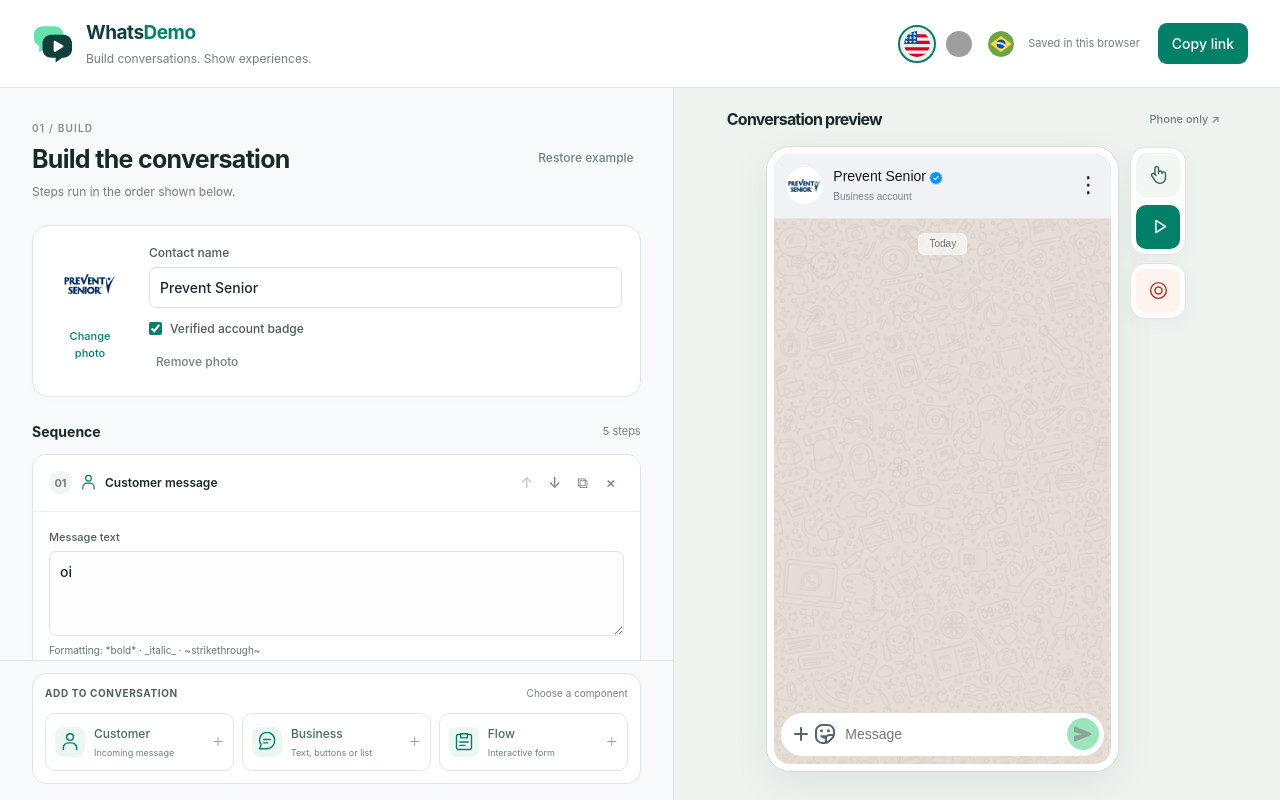
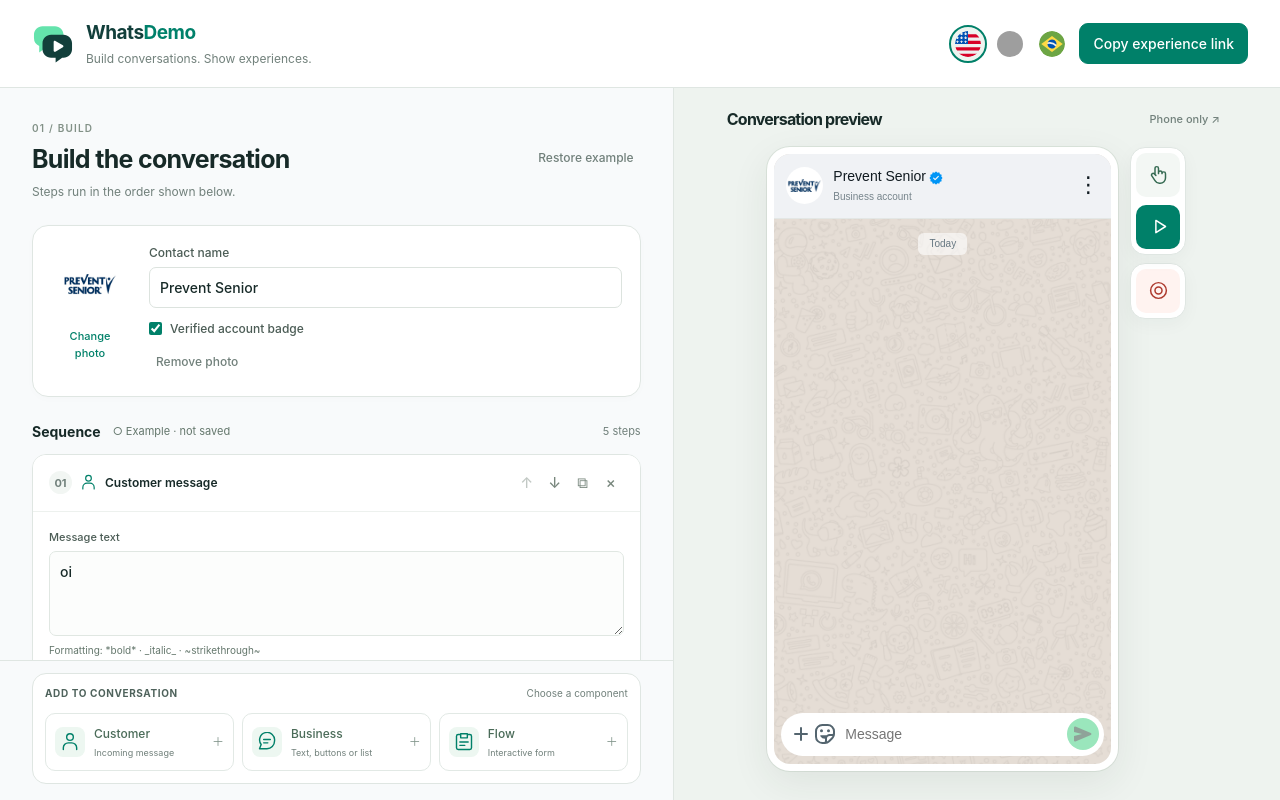
Before and after one commit to guilher-me/whats-demo, a React (Vite) app: page / in a window 1280 px wide. Built offline with nearby package versions, Linux system fonts and the light colour scheme; grey boxes are pictures that could not be loaded.

Commit message:
fix: distinguish local draft saving from experience sharing

```diff
--- a/src/app/App.tsx
+++ b/src/app/App.tsx
@@ -121,10 +121,7 @@
           .join(' ') || undefined
       }
     >
-      <AppHeader
-        disabled={recorder.busy}
-        status={hasErrors ? t('app.corrections') : editor.saveStatus}
-      >
+      <AppHeader disabled={recorder.busy}>
         <ShareButton
           project={editor.project}
           disabled={hasErrors || editor.loading || recorder.busy}
@@ -133,6 +130,7 @@
       </AppHeader>
       <main className="workspace">
         <EditorPanel
+          saveState={editor.saveState}
           disabled={recorder.busy}
           project={editor.project}
           revision={editor.revision}
--- a/src/app/AppHeader.tsx
+++ b/src/app/AppHeader.tsx
@@ -2,15 +2,7 @@
 import type { ReactNode } from 'react';
 import brandIcon from '../../assets/whatsdemo-icon.svg';
 import { LanguageSwitcher } from '../i18n/LanguageSwitcher';
-export function AppHeader({
-  status,
-  children,
-  disabled,
-}: {
-  status: string;
-  children: ReactNode;
-  disabled?: boolean;
-}) {
+export function AppHeader({ children, disabled }: { children: ReactNode; disabled?: boolean }) {
   const t = useT();
 
   return (
@@ -28,9 +20,6 @@
       </div>
       <div className="header-actions">
         <LanguageSwitcher disabled={disabled} />
-        <span className="save-status" role="status">
-          {status}
-        </span>
         {children}
       </div>
     </header>
--- a/src/features/editor/components/EditorPanel.tsx
+++ b/src/features/editor/components/EditorPanel.tsx
@@ -8,7 +8,10 @@
 import { Button } from '../../../components/ui/Button';
 import { FieldError } from '../../../components/ui/Field';
 import type { StepAction } from './StepActions';
+import { SaveIndicator } from './SaveIndicator';
+import type { SaveState } from '../hooks/useProject';
 interface Props {
+  saveState: SaveState;
   project: Project;
   revision: number;
   activeStep: string | null;
@@ -53,7 +56,10 @@
           onError={props.onError}
         />
         <div className="timeline-heading">
-          <h3>{t('editor.sequence')}</h3>
+          <div className="sequence-title">
+            <h3>{t('editor.sequence')}</h3>
+            <SaveIndicator state={props.saveState} />
+          </div>
           <span>{t('editor.stepCount', { count: props.project.steps.length })}</span>
         </div>
         <div>
@@ -77,6 +83,11 @@
         <FieldError>{props.error}</FieldError>
       </div>
       <footer className="editor-footer">
+        {props.saveState === 'failed' && (
+          <p className="save-warning" role="alert">
+            {t('storage.failureHelp')}
+          </p>
+        )}
         <AddStepButtons
           onAdd={(type) => {
             const id = props.onAdd(type);
--- /dev/null
+++ b/src/features/editor/components/SaveIndicator.tsx
@@ -0,0 +1,65 @@
+import { useId, useState } from 'react';
+import { useT, type MessageKey } from '../../../i18n';
+import type { SaveState } from '../hooks/useProject';
+
+const labels: Record<SaveState, MessageKey> = {
+  example: 'storage.example',
+  recovered: 'storage.recovered',
+  saving: 'storage.saving',
+  saved: 'storage.saved',
+  failed: 'storage.failed',
+  shared: 'storage.shared',
+};
+const help: Record<SaveState, MessageKey> = {
+  example: 'storage.exampleHelp',
+  recovered: 'storage.localOnly',
+  saving: 'storage.savingHelp',
+  saved: 'storage.localOnly',
+  failed: 'storage.failureHelp',
+  shared: 'storage.sharedHelp',
+};
+/** Informational status beside the edited content; sharing remains a separate action. */
+export function SaveIndicator({ state }: { state: SaveState }) {
+  const t = useT();
+  const id = useId();
+  const [hovered, setHovered] = useState(false),
+    [focused, setFocused] = useState(false),
+    [dismissed, setDismissed] = useState(false);
+  const open = (hovered || focused) && !dismissed;
+  return (
+    <span
+      className="save-indicator"
+      data-state={state}
+      tabIndex={0}
+      aria-describedby={open ? id : undefined}
+      onMouseEnter={() => {
+        setHovered(true);
+        setDismissed(false);
+      }}
+      onMouseLeave={() => setHovered(false)}
+      onFocus={() => {
+        setFocused(true);
+        setDismissed(false);
+      }}
+      onBlur={() => setFocused(false)}
+      onKeyDown={(event) => {
+        if (event.key === 'Escape') {
+          event.stopPropagation();
+          setDismissed(true);
+        }
+      }}
+    >
+      <span role="status" aria-live="polite">
+        <span aria-hidden="true">
+          {state === 'saved' || state === 'recovered' ? '✓' : state === 'failed' ? '!' : '○'}{' '}
+        </span>
+        {t(labels[state])}
+      </span>
+      {open && (
+        <span id={id} className="save-tooltip" role="tooltip">
+          {t(help[state])}
+        </span>
+      )}
+    </span>
+  );
+}
--- a/src/features/editor/hooks/useProject.ts
+++ b/src/features/editor/hooks/useProject.ts
@@ -1,24 +1,30 @@
-import { t, type MessageKey } from '../../../i18n';
+import { t } from '../../../i18n';
 import { useCallback, useEffect, useState, useRef } from 'react';
 import type { Project, Step } from '../../../core/types';
 import { createDefaultProject } from '../../../core/defaults';
 import { clone, createStep, normalizeProject, STORAGE_KEY, uid } from '../../../core/project';
 import { decode } from '../../../core/codec';
+export type SaveState = 'example' | 'recovered' | 'saving' | 'saved' | 'failed' | 'shared';
 export function useProject() {
   const edited = useRef(false);
-  const [project, setProject] = useState<Project>(() => {
+  const [initial] = useState<{ project: Project; state: SaveState }>(() => {
     try {
-      return normalizeProject(JSON.parse(localStorage.getItem(STORAGE_KEY) ?? 'null'), {
-        allowDrafts: true,
-      });
+      const raw = localStorage.getItem(STORAGE_KEY);
+      if (raw)
+        return {
+          project: normalizeProject(JSON.parse(raw), { allowDrafts: true }),
+          state: 'recovered',
+        };
     } catch {
-      return createDefaultProject();
+      /* Invalid or unavailable storage cannot confirm a saved draft. */
     }
+    return { project: createDefaultProject(), state: 'example' };
   });
+  const [project, setProject] = useState(initial.project);
   const [revision, setRevision] = useState(0),
     [loading, setLoading] = useState(true),
     [error, setError] = useState(''),
-    [saveStatus, setSaveStatus] = useState<MessageKey>('sharing.saved');
+    [saveState, setSaveState] = useState<SaveState>(initial.state);
   useEffect(() => {
     let generation = 0;
     let disposed = false;
@@ -31,7 +37,7 @@
           if (!disposed && id === generation) {
             setProject(shared);
             setRevision((n) => n + 1);
-            setSaveStatus('sharing.loaded');
+            setSaveState('shared');
             setError('');
           }
         }
@@ -54,14 +60,15 @@
     if (!edited.current) return;
     try {
       localStorage.setItem(STORAGE_KEY, JSON.stringify(project));
-      setSaveStatus('sharing.saved');
+      setSaveState('saved');
     } catch {
-      setSaveStatus('sharing.saveFailed');
+      setSaveState('failed');
     }
     edited.current = false;
   }, [project]);
   const update = useCallback((change: (value: Project) => Project) => {
     edited.current = true;
+    setSaveState('saving');
     setProject(change);
   }, []);
   const updateStep = (id: string, change: Partial<Step>) =>
@@ -100,7 +107,7 @@
     loading,
     error,
     setError,
-    saveStatus: t(saveStatus),
+    saveState,
     update,
     updateStep,
     action,
--- a/src/i18n/locales/en.json
+++ b/src/i18n/locales/en.json
@@ -99,7 +99,7 @@
   "contact.photo": "Photo of {{v0}}",
   "contact.sizeError": "Select an image up to 2 MB.",
   "contact.readError": "Could not read the image.",
-  "sharing.copy": "Copy link",
+  "sharing.copy": "Copy experience link",
   "sharing.generating": "Generating link…",
   "sharing.copied": "Link copied ✓",
   "sharing.title": "Experience link",
@@ -277,5 +277,16 @@
   "language.label": "Interface language",
   "editor.stepCount": "{{count}} steps",
   "editor.stepCount_one": "{{count}} step",
-  "editor.stepCount_other": "{{count}} steps"
+  "editor.stepCount_other": "{{count}} steps",
+  "storage.example": "Example · not saved",
+  "storage.recovered": "Draft restored",
+  "storage.saving": "Saving…",
+  "storage.saved": "Saved automatically",
+  "storage.failed": "Not saved",
+  "storage.shared": "Loaded from link",
+  "storage.localOnly": "Stored only in this browser.",
+  "storage.exampleHelp": "This is the example journey. Editing it will save a draft in this browser.",
+  "storage.sharedHelp": "Loaded from a link. Edit the journey to save a draft in this browser.",
+  "storage.savingHelp": "Saving changes in this browser.",
+  "storage.failureHelp": "We couldn't save your changes in this browser. Copy the experience link to keep this journey."
 }
--- a/src/i18n/locales/pt-BR.json
+++ b/src/i18n/locales/pt-BR.json
@@ -99,7 +99,7 @@
   "contact.photo": "Foto de {{v0}}",
   "contact.sizeError": "Selecione uma imagem de até 2 MB.",
   "contact.readError": "Não foi possível ler a imagem.",
-  "sharing.copy": "Copiar link",
+  "sharing.copy": "Copiar link da experiência",
   "sharing.generating": "Gerando link…",
   "sharing.copied": "Link copiado ✓",
   "sharing.title": "Link da experiência",
@@ -277,5 +277,16 @@
   "language.label": "Idioma da interface",
   "editor.stepCount": "{{count}} etapas",
   "editor.stepCount_one": "{{count}} etapa",
-  "editor.stepCount_other": "{{count}} etapas"
+  "editor.stepCount_other": "{{count}} etapas",
+  "storage.example": "Exemplo · não salvo",
+  "storage.recovered": "Rascunho recuperado",
+  "storage.saving": "Salvando…",
+  "storage.saved": "Salvo automaticamente",
+  "storage.failed": "Não salvo",
+  "storage.shared": "Carregado do link",
+  "storage.localOnly": "Armazenado somente neste navegador.",
+  "storage.exampleHelp": "Esta é a jornada de exemplo. Ao editar, um rascunho será salvo neste navegador.",
+  "storage.sharedHelp": "Carregado de um link. Edite a jornada para salvar um rascunho neste navegador.",
+  "storage.savingHelp": "Salvando as alterações neste navegador.",
+  "storage.failureHelp": "Não foi possível salvar suas alterações neste navegador. Copie o link da experiência para preservar esta jornada."
 }
--- a/src/styles/base.css
+++ b/src/styles/base.css
@@ -156,11 +156,6 @@
     flex-wrap: wrap;
     justify-content: flex-end;
   }
-}
-.save-status {
-  font-size: 11px;
-  color: var(--muted);
-  margin-right: 10px;
 }
 .workspace {
   display: grid;
@@ -355,9 +350,6 @@
   .header-actions {
     flex-wrap: wrap;
   }
-  .save-status {
-    display: none;
-  }
   .editor {
     padding: 24px 20px;
   }
--- a/src/styles/editor.css
+++ b/src/styles/editor.css
@@ -77,7 +77,7 @@
 .timeline-heading {
   margin: 20px 0 12px;
 }
-.timeline-heading span {
+.timeline-heading > span {
   font-size: 11px;
   color: var(--muted);
 }
@@ -195,3 +195,55 @@
   border-color: #008069;
   box-shadow: 0 0 0 2px #0080690c;
 }
+.sequence-title {
+  display: flex;
+  align-items: center;
+  flex-wrap: wrap;
+  gap: 6px 12px;
+}
+.save-indicator {
+  position: relative;
+  color: #64776c;
+  font-size: 11px;
+  cursor: help;
+}
+.save-indicator:focus-visible {
+  outline: 2px solid #008069;
+  outline-offset: 4px;
+  border-radius: 3px;
+}
+.save-indicator[data-state='failed'] {
+  color: #a33426;
+}
+.save-tooltip {
+  position: absolute;
+  z-index: 40;
+  top: calc(100% + 8px);
+  left: 0;
+  width: 260px;
+  max-width: calc(100vw - 80px);
+  padding: 10px 12px;
+  border-radius: 9px;
+  background: #20382e;
+  color: #fff;
+  line-height: 1.5;
+  font-weight: 400;
+  box-shadow: 0 4px 16px #0002;
+}
+.save-tooltip::before {
+  content: '';
+  position: absolute;
+  bottom: 100%;
+  left: 0;
+  width: 100%;
+  height: 8px;
+}
+.save-warning {
+  padding: 10px 12px;
+  border: 1px solid #efc5ba;
+  border-radius: 9px;
+  background: #fff3ee;
+  color: #963622;
+  font-size: 12px;
+  line-height: 1.5;
+}
```
Also changed, not shown: src/i18n/locales/es.json (+13 -2 lines), 2 other files (tests, documents, lock files or other folders).
